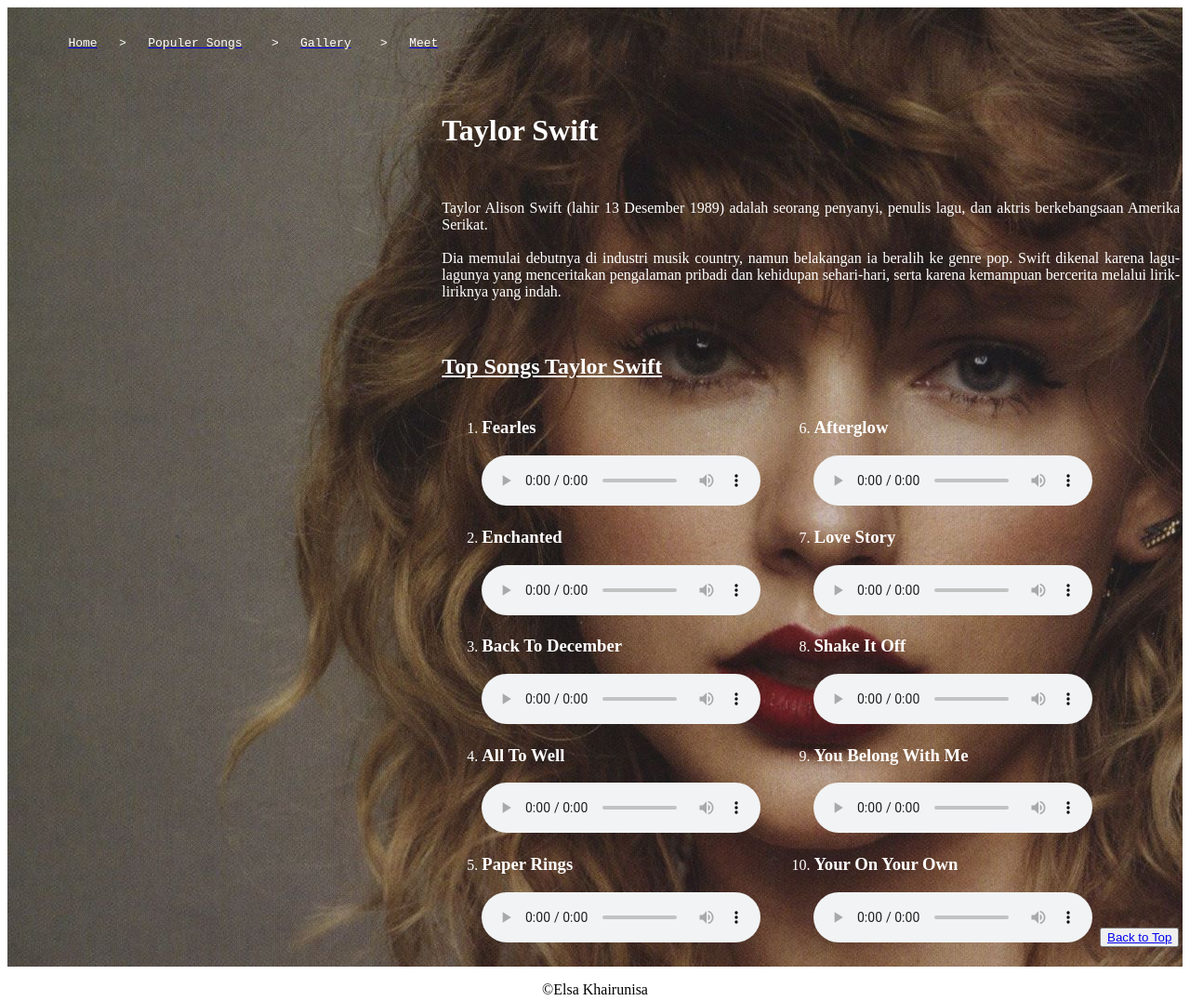
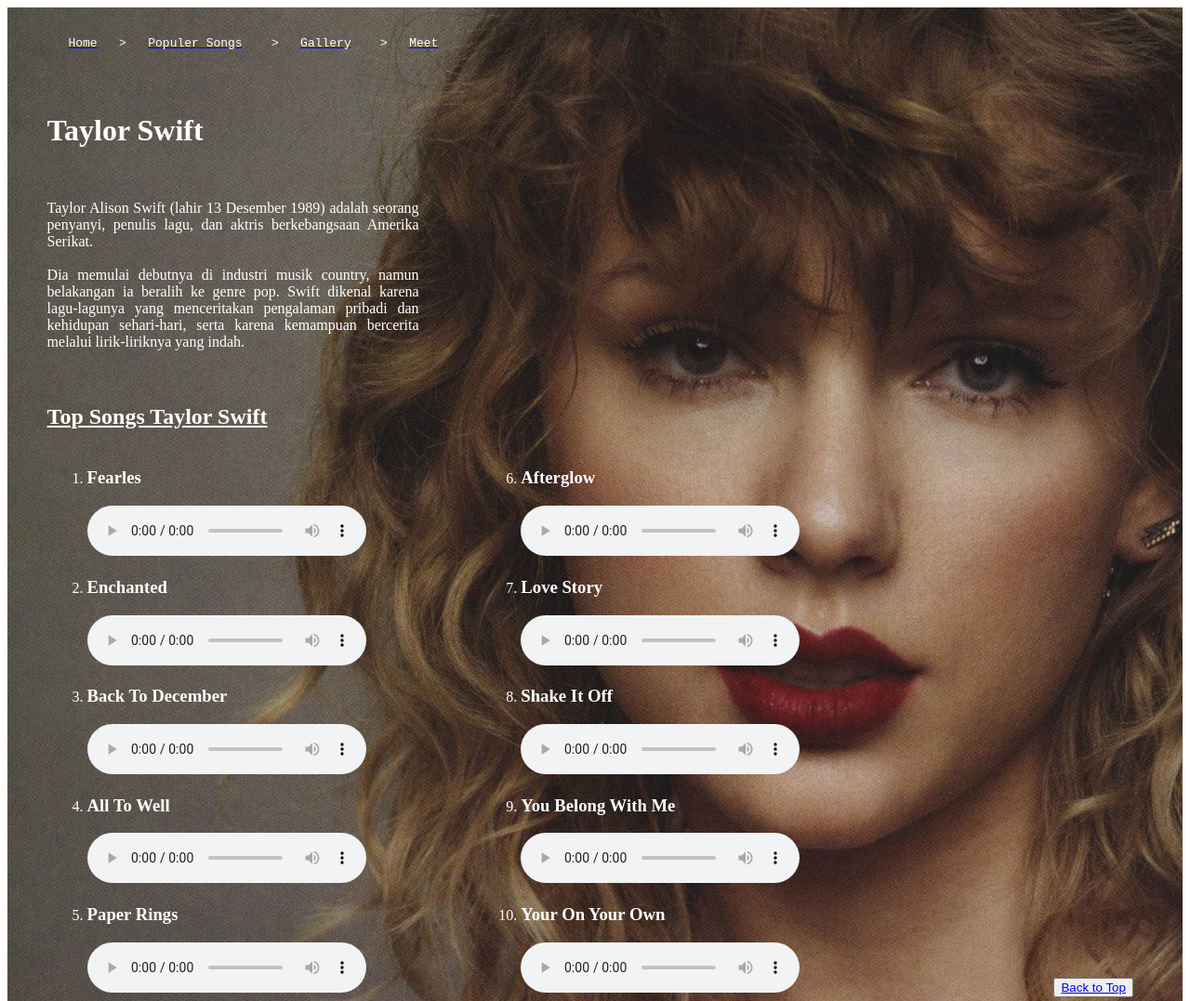
Before and after one commit to Lynuxxx/tayloralisonswift, a plain HTML site: page index.html in a window 1280 px wide. Shown: the top 1077 px of the page at 93% size. Drawn offline with Linux system fonts and the light colour scheme.

Commit message:
Update all index.html

```diff
--- a/index.html
+++ b/index.html
@@ -8,19 +8,17 @@
 <body >
     <table width="100%" background="images/taylor-swift_home.jpg" id="top">
         <tr  height="15%">
-            <td align="left" color="white" valign="top">
+            <td align="left" color="white" valign="top" colspan="3">
                 <pre>
                     <font color="white">
         <a href="index.html"><font color="white">Home</font></a>   >   <a href="#populer-songs"><font color="white">Populer Songs</font></a>    >   <a href="gallery.html"><font color="white">Gallery</font></a>    >   <a href="meetup.html"><font color="white">Meet</font></a>
                     </font>
                 </pre>
             </td>
-            <td></td>
-            <td></td>
         </tr>
         <tr>
             <td width="3%"></td>
-            <td valign="top" width="400" colspan="3">
+            <td valign="top" width="400">
                 <font color="white" align="justify">
                     <h1>Taylor Swift</h1><br>
                     <p>
@@ -32,6 +30,8 @@
                 </font>
                 <br>
             </td>
+            <td></td>
+            <td></td>
         </tr>
         <tr>
             <td></td>
@@ -46,7 +46,7 @@
                                 <ol>
                                     <li>
                                         <h3>Fearles</h3>
-                                        <audio controls autoplay>
+                                        <audio controls>
                                             <source src="songs/Taylor Swift  - Fearless.mp3" type="audio/mp3">
                                         </audio>
                                         <br>
```
